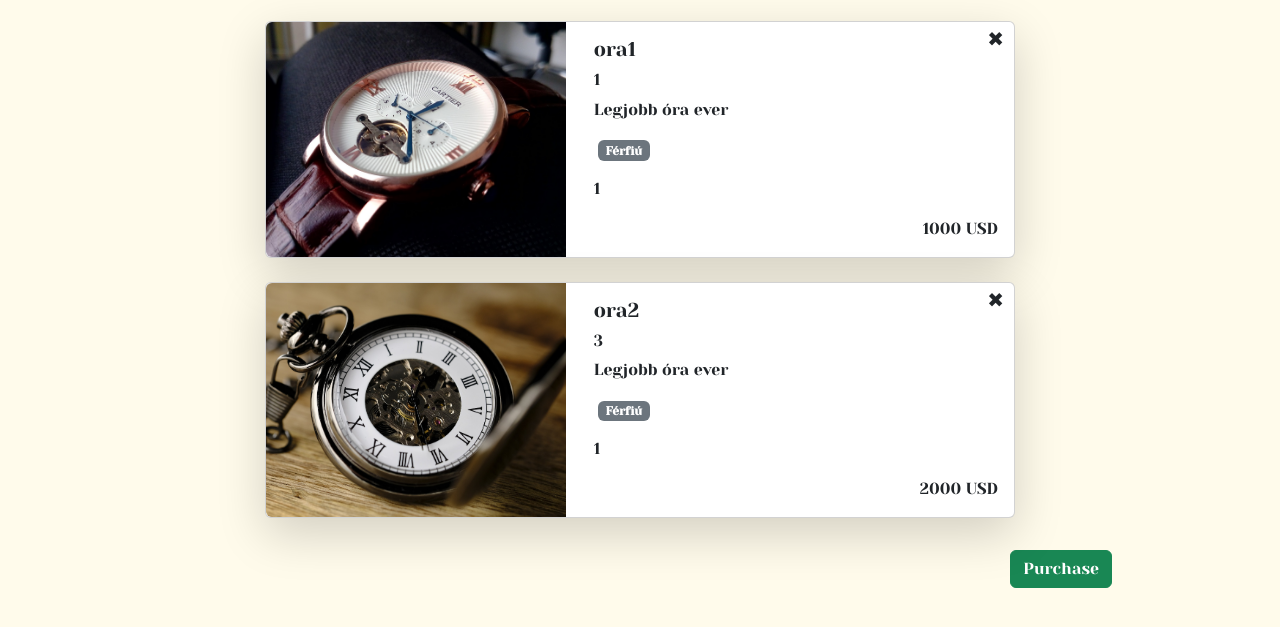
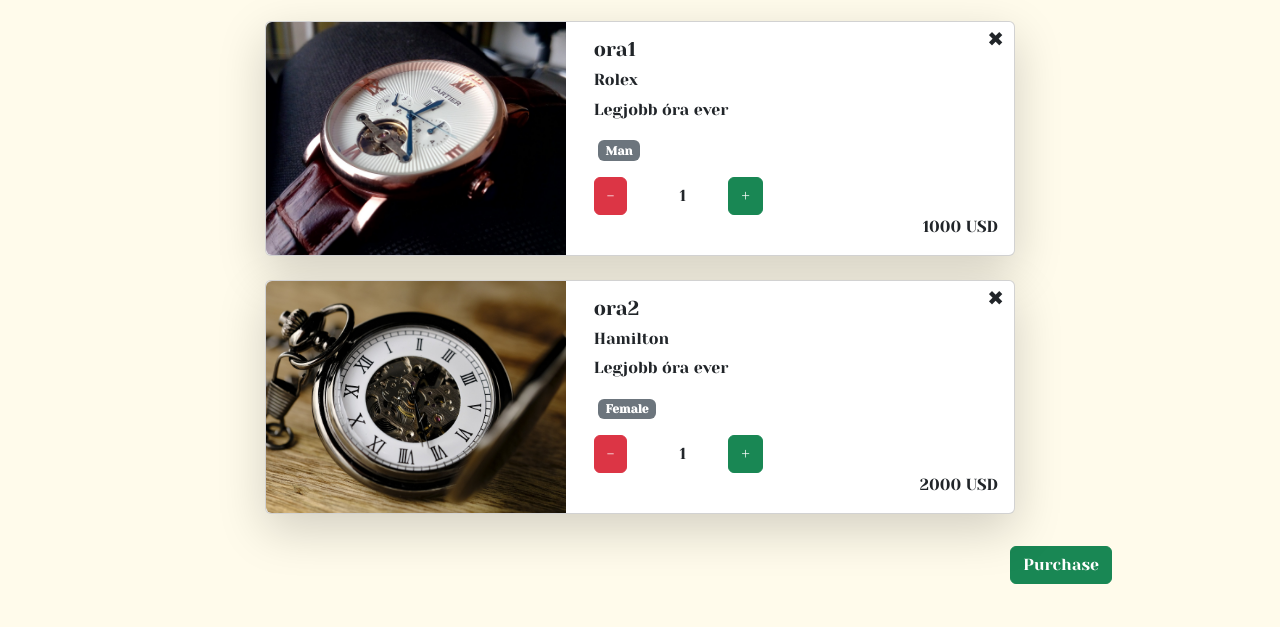
Before and after one commit to szogipeti/louis_brandt_clockworks, a website built with Vite: page src/shopping-cart.html in a window 1280 px wide. Shown: the part 121-748 px from the top of the page. Built offline with nearby package versions, Linux system fonts and the light colour scheme; data requests are answered from the project's data file.

Commit message:
Add multiple number of items available

```diff
--- a/src/js/shopping_cart.js
+++ b/src/js/shopping_cart.js
@@ -53,30 +53,36 @@
 
         templateCopy.querySelector("h5").innerHTML = item.title;
 
-        templateCopy.querySelector("h6").innerHTML = item.brandId;
+        const cardBrand = templateCopy.querySelector('h6');
+        await FetchHelper.read(`brands?id=${item.brandId}`).then(data => cardBrand.textContent = data[0].name);
 
         templateCopy.querySelector("p").innerHTML = item.description;
-
-
 
         const badges = templateCopy.querySelector("#badge-container");
 
         for(const tagId of item.tagIds){
-            const p = document.createElement('p');
-            p.classList.add('badge', 'bg-secondary', 'mx-1');
-            p.innerHTML = "Férfiú";
-            badges.appendChild(p);
+            let badgeText = "";
+            await FetchHelper.read(`tags?id=${tagId}`).then(data => badgeText = data[0].name).then(data => console.log(data));
+            templateCopy.querySelector('#badge-container').append(createBadge(badgeText));
         }
 
-        console.table(itemIds);
         templateCopy.querySelector("#quantity").textContent = itemIds.count(item.id);
 
         templateCopy.querySelector("#price").innerHTML = item.price + " " + item.currency;
 
+        templateCopy.querySelector('#plusBtn').addEventListener("click", () => plus(item.id));
+        templateCopy.querySelector('#minusBtn').addEventListener("click", () => minus(item.id));
 
 
         itemContainer.appendChild(templateCopy);
     }
+}
+
+function createBadge(badgeText){
+    const badge = document.createElement('p');
+    badge.classList.add('badge', 'bg-secondary', 'mx-1');
+    badge.textContent = badgeText;
+    return badge;
 }
 
 async function rmFromBasket(id){
@@ -84,8 +90,8 @@
         if(item.itemId == id){
             await FetchHelper.delete('shopping_cart_item_ids', item.id);
         }
-        location.href = "../shopping-cart.html";
     }
+    location.href = "../shopping-cart.html";
 }
 
 async function purchase(){
@@ -94,3 +100,26 @@
     }
     location.href = "../index.html";
 }
+
+async function plus(id){
+    const data = {
+        "itemId": id
+    };
+    await FetchHelper.create('shopping_cart_item_ids', data);
+    location.href = "../shopping-cart.html";
+}
+
+async function minus(id){
+    try{
+        for(const item of itemIds){
+            if(item.itemId == id){
+                await FetchHelper.delete('shopping_cart_item_ids', item.id);
+                break;
+            }
+        }
+        location.href = "../shopping-cart.html";
+    }
+    catch{
+
+    }
+}
--- a/src/shopping-cart.html
+++ b/src/shopping-cart.html
@@ -54,8 +54,17 @@
                     <p class="card-text"></p>
                     <div class="text-dark" id="badge-container">
                     </div>
-
-                    <p id="quantity" class="card-text text-start"></p>
+                    <div class="row w-50">
+                        <div class="col my-auto">
+                            <button id="minusBtn" class="btn btn-danger">-</button>
+                        </div>
+                        <div class="col my-auto">
+                            <p id="quantity" class="card-text text-center"></p>
+                        </div>
+                        <div class="col my-auto">
+                            <button id="plusBtn" class="btn btn-success">+</button>
+                        </div>
+                    </div>
                     <p id="price" class="card-text text-end"></p>
                 </div>
             </div>
```
